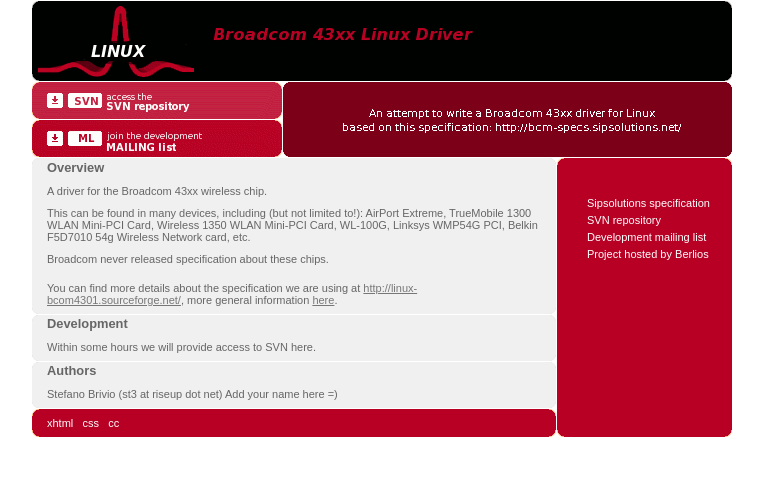
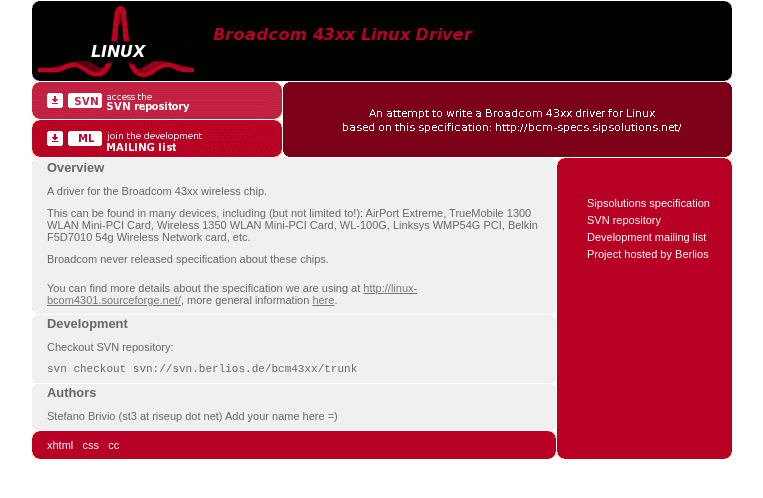
Before and after one commit to BackupTheBerlios/bcm43xx-svn, a plain HTML site: page trunk/site/index.html in a window 1280 px wide. Shown: the whole page, without its empty margins (258-1021 px from the left). Drawn offline with Linux system fonts and the light colour scheme.

Commit message:
From: Kalle Valo <Kalle.Valo@iki.fi>   To: bcm43xx-dev@berlios.de   Date: Today 20:14:22
I haven't used berlios.de before and it took me 10 minutes to find the
location of the svn repository. Please apply the attached patch to
make it easier for others to find the repository.

```diff
--- a/trunk/site/index.html
+++ b/trunk/site/index.html
@@ -40,7 +40,8 @@
 	<div id="supportingText">
 		<div id="explanation">
 			<h3><span>Development</span></h3>
-			<p class="p1"><span>Within some hours we will provide access to SVN here.</span></p>
+			<p class="p1"><span>Checkout SVN repository:</span></p>
+			<p class="p1"><code>svn checkout svn://svn.berlios.de/bcm43xx/trunk</code></p>
 		</div>
 
 		<div id="participation">
```
